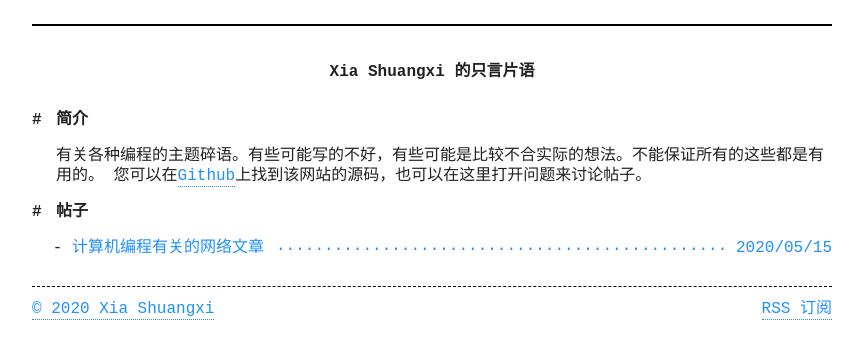
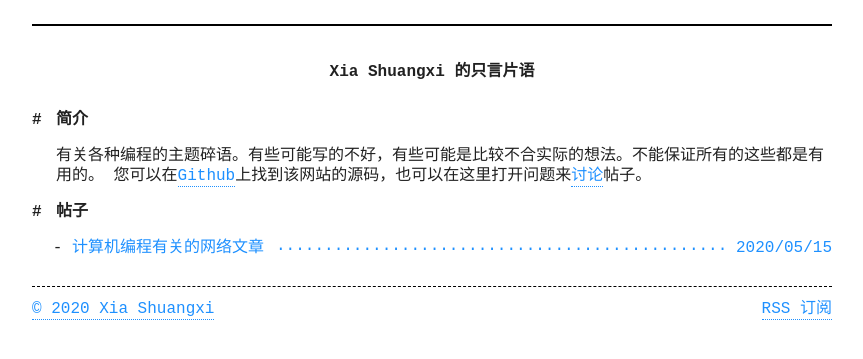
Before and after one commit to xiashuangxi/bookphrase, a Jekyll site: the page built from index.md, in a window 1280 px wide. Shown: the top 359 px of the page, without its empty margins (208-1071 px from the left). Built offline with Jekyll 4.4.1, drawn with Linux system fonts in a browser that asks for light colours; part of the change alters nothing that is shown.

Commit message:
add issus link

```diff
--- a/_includes/sections/content/content.html
+++ b/_includes/sections/content/content.html
@@ -42,7 +42,7 @@
             <div class="post-content-title">{{ site.title }}</div>
             <div class="post-content-article-content">
                 <h1>简介</h3>
-                <p>{{ site.description }} 您可以在<a href="{{site.github.repository_url}}">Github</a>上找到该网站的源码，也可以在这里打开问题来讨论帖子。</p>
+                <p>{{ site.description }} 您可以在<a href="{{site.github.repository_url}}">Github</a>上找到该网站的源码，也可以在这里打开问题来<a target="_black" href="https://github.com/xiashuangxi/bookphrase/issues/new">讨论</a>帖子。</p>
                 {% assign post_size = site.posts | size %}
 
                 {% if post_size > 0 %}
```
Also changed, not shown: 2 other files.
